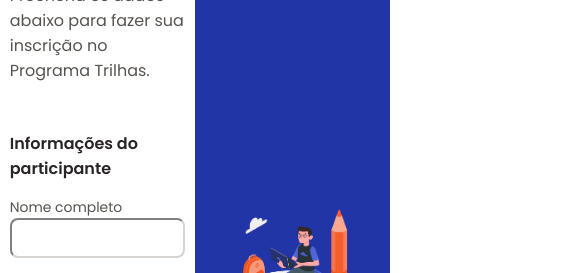
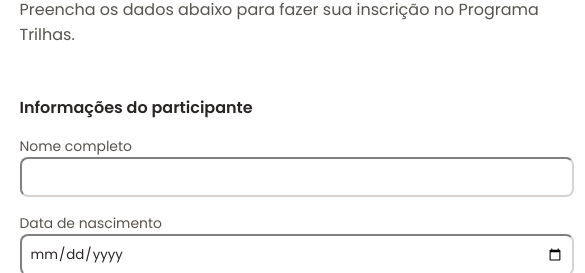
Before and after one commit to DEV-EdCS/Desafio-2, a plain HTML site: page formulario.html in a window 390 px wide. Shown: the part 141-414 px from the top of the page, 585 px wide, since content can reach past the window. Drawn offline with Linux system fonts and the light colour scheme.

Commit message:
Sem a imagem para celulares

```diff
--- a/styles/formulario.css
+++ b/styles/formulario.css
@@ -282,4 +282,24 @@ input[type="submit"]:hover {
     color: #E43A12;
 }
 
-@media
+@media (max-width: 1050px) {
+    .conteudo {
+        display: flex;
+        flex-direction: column-reverse;
+    }
+
+    .conteudo__formulario {
+        margin: auto;
+        padding: 5% 5%;
+    }
+
+    .conteudo__imagens {
+        position: relative;
+        height: auto;
+        padding: 2% 5% 2% 5%;
+    }
+
+    .conteudo__imagens__estudante {
+        display: none;
+    }
+}
```
